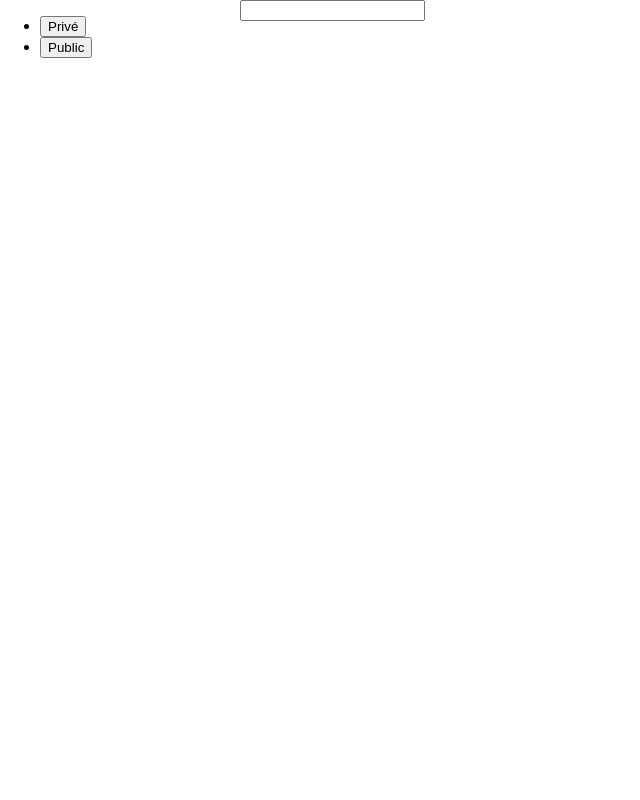
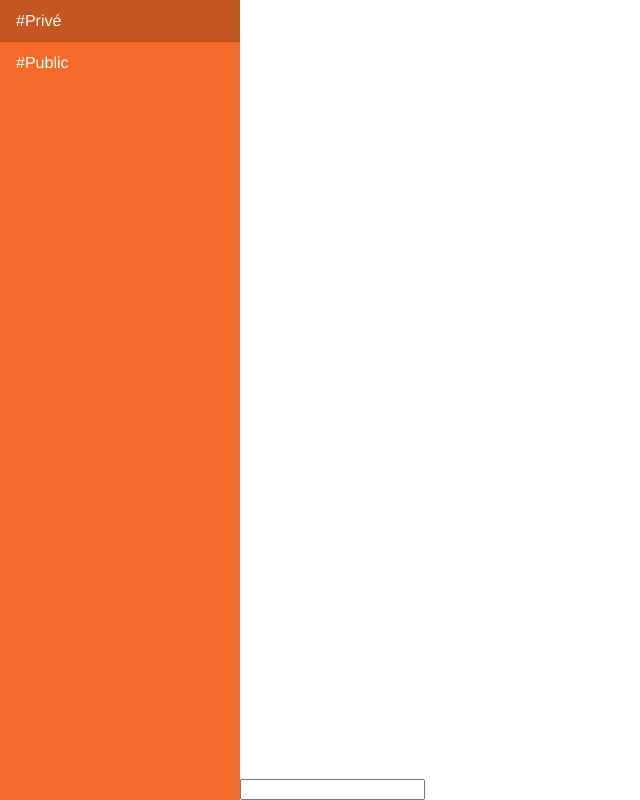
Before and after one commit to poulet42/fuzzy-fortnight, a React (Create React App) app: page / in a window 1280 px wide. Both pictures are taken after a click on the button "Privé". Shown: the whole page, without its empty margins (0-640 px from the left). Built offline with nearby package versions, Linux system fonts and the light colour scheme.

Commit message:
add base aside style, input logic

```diff
--- a/package.json
+++ b/package.json
@@ -7,6 +7,7 @@
   "license": "MIT",
   "private": true,
   "dependencies": {
+    "classnames": "^2.2.6",
     "node-sass": "^4.11.0",
     "react": "^16.6.3",
     "react-dom": "^16.6.3",
--- a/src/App.js
+++ b/src/App.js
@@ -1,14 +1,6 @@
-import React, { Component } from "react";
+import React from "react";
 import Chat from "./components/Chat";
 
-class App extends Component {
-  render() {
-    return (
-      <div className="App">
-        <Chat />
-      </div>
-    );
-  }
-}
+const App = () => <Chat />;
 
 export default App;
--- a/src/api/index.js
+++ b/src/api/index.js
@@ -20,5 +20,5 @@ export const getChannelMessages = channelId =>
 
 export const sendMessageToChannel = ({ channel, content }) =>
   new Promise(resolve => {
-    setTimeout(resolve, 600, { id: uuid(), ts: Date.now(), content, channel });
+    setTimeout(resolve, 0, { id: uuid(), ts: Date.now(), content, channel });
   });
--- /dev/null
+++ b/src/components/Chat/ChatInput.js
@@ -0,0 +1,38 @@
+import React from "react";
+
+class ChatInput extends React.Component {
+  state = {
+    message: ""
+  };
+
+  handleMessageChange = e => {
+    this.setState({
+      message: e.currentTarget.value
+    });
+  };
+
+  handleMessageSubmit = e => {
+    e.preventDefault();
+    this.props.onMessageSend(this.state.message);
+    this.setState({
+      message: ""
+    });
+  };
+
+  render() {
+    const { message } = this.state;
+    return (
+      <form className="Chat__input-wrapper" onSubmit={this.handleMessageSubmit}>
+        <input
+          type="text"
+          className="Chat__input"
+          value={message}
+          onChange={this.handleMessageChange}
+        />
+        <input type="submit" hidden />
+      </form>
+    );
+  }
+}
+
+export default ChatInput;
--- a/src/components/Chat/ChatMain.js
+++ b/src/components/Chat/ChatMain.js
@@ -1,6 +1,7 @@
 import React from "react";
 import { getChannelMessages, sendMessageToChannel } from "../../api";
 import prettyDate from "../../utils/prettyDate";
+import ChatInput from "./ChatInput";
 
 class ChatMain extends React.Component {
   state = {
@@ -17,9 +18,9 @@ class ChatMain extends React.Component {
     });
   }
 
-  onMessageSend = content => {
+  sendMessage = content => {
     const { channel } = this.props;
-    sendMessageToChannel(channel, content).then(serverMessage => {
+    sendMessageToChannel({ channel, content }).then(serverMessage => {
       this.setState(s => ({
         messages: [...s.messages, serverMessage]
       }));
@@ -38,10 +39,7 @@ class ChatMain extends React.Component {
             </div>
           ))}
         </div>
-        <form className="Chat__input-wrapper">
-          <input type="text" className="Chat__input" />
-          <input type="submit" hidden />
-        </form>
+        <ChatInput onMessageSend={this.sendMessage} />
       </main>
     );
   }
--- a/src/components/Chat/ChatNav.js
+++ b/src/components/Chat/ChatNav.js
@@ -1,20 +1,20 @@
 import React from "react";
+import cx from "classnames";
 
-const ChannelsList = ({ channels, onChannelChange }) => (
+const ChannelsList = ({ channels, selected, onChannelChange }) => (
   <aside className="Chat__aside">
     <nav className="Chat__nav">
-      <ul>
       {channels.map(({ id, label }) => (
-          <li key={id}>
         <button
-              className="Chat__channel-btn"
+          key={id}
+          className={cx("Chat__channel-btn", {
+            "Chat__channel-btn--selected": selected === id
+          })}
           onClick={() => onChannelChange(id)}
         >
           {label}
         </button>
-          </li>
       ))}
-      </ul>
     </nav>
   </aside>
 );
--- a/src/components/Chat/styles.scss
+++ b/src/components/Chat/styles.scss
@@ -1,10 +1,36 @@
 .Chat {
   display: flex;
+  height: 100%;
+
   &__aside {
     width: 240px;
+    background-color: #f56b2a;
+  }
+
+  &__channel-btn {
+    color: #fff;
+    display: block;
+    width: 100%;
+    text-align: left;
+    padding: 12px 16px;
+    &--selected {
+      background-color: rgba(0, 0, 0, 0.3);
+    }
+    &:hover {
+      background-color: rgba(0, 0, 0, 0.2);
+    }
+    &::before {
+      content: "#";
+    }
   }
 
   &__main {
-    flex: 1;
+    flex-grow: 1;
+    display: flex;
+    flex-direction: column;
+  }
+
+  &__messages {
+    flex-grow: 1;
   }
 }
--- a/src/index.css
+++ b/src/index.css
@@ -13,3 +13,18 @@ body {
   font-size: 16px;
   font-family: "Helvetica Neue", sans-serif;
 }
+
+#root {
+  width: 100%;
+  height: 100%;
+}
+
+button, input[type="submit"], input[type="reset"] {
+	background: none;
+	color: inherit;
+	border: none;
+	padding: 0;
+	font: inherit;
+	cursor: pointer;
+	outline: inherit;
+}
```
Also changed, not shown: 1 other file (tests, documents, lock files or other folders). Lines whose indentation alone changed are shown as unchanged.
